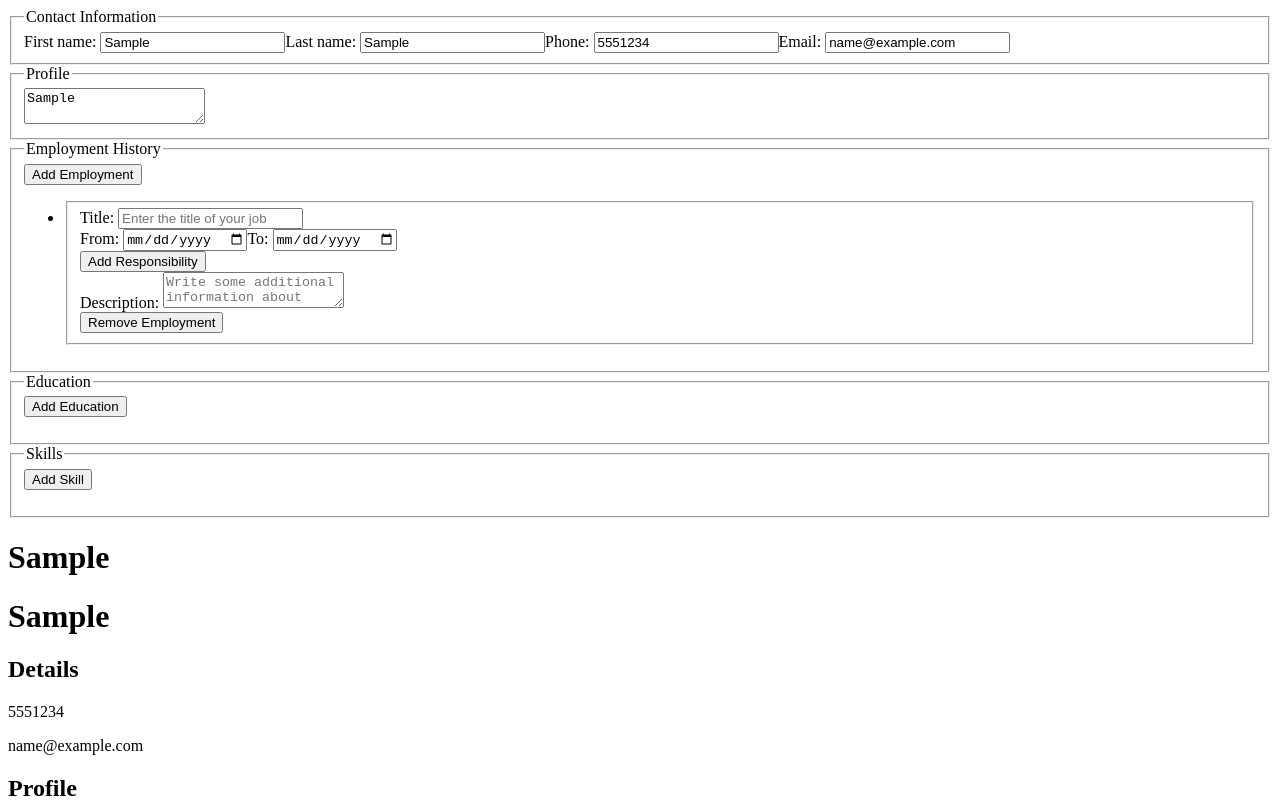
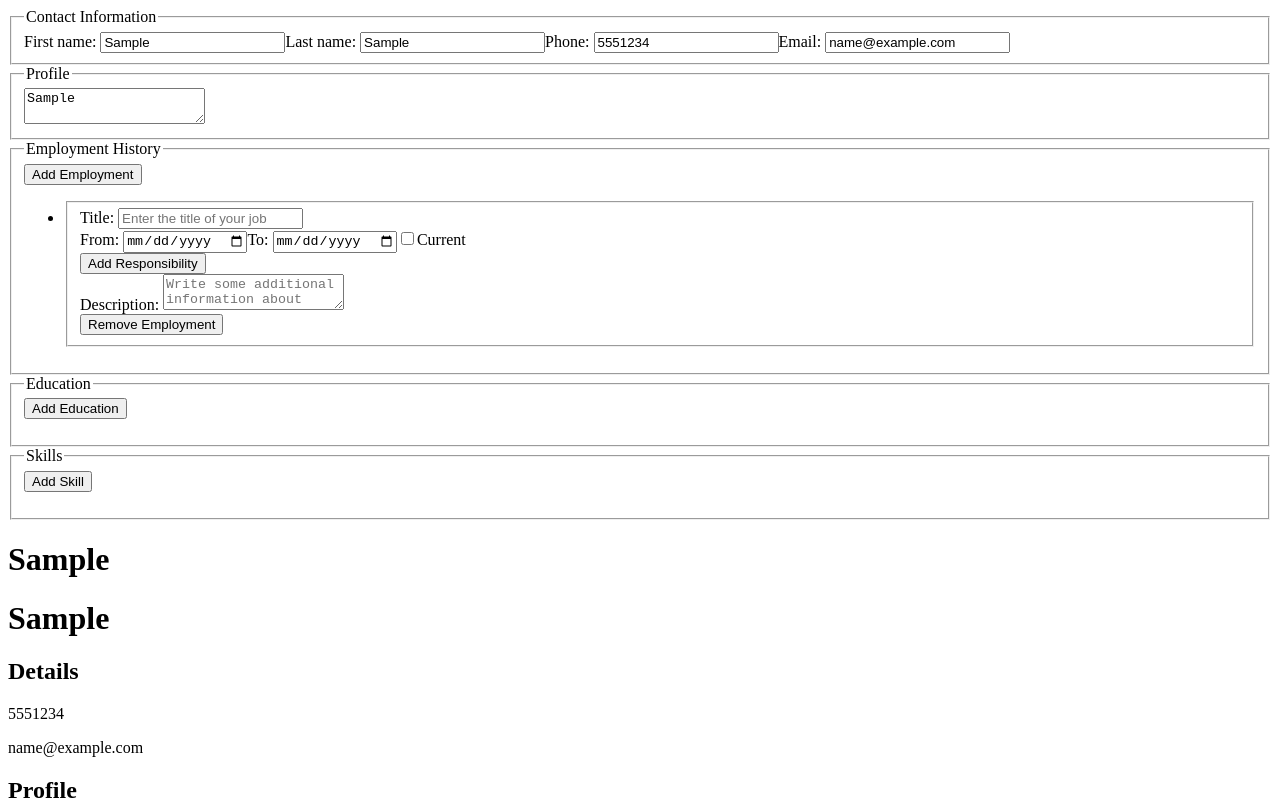
Before and after one commit to harshnugget/TOP-CV-Application, a React (Vite) app: page / in a window 1280 px wide. Both pictures are taken after typing "Sample", "Sample", "5551234", "name@example.com", "Sample" into the empty fields and a click on the button "Add Employment". Shown: the top 800 px of the page. Built offline with nearby package versions, Linux system fonts and the light colour scheme.

Commit message:
feat(EmploymentHistory.jsx, CV.jsx): Implemented "Current date" checkbox
- User can now select "Current" checkbox to replace toDate

```diff
--- a/src/components/CV.jsx
+++ b/src/components/CV.jsx
@@ -25,8 +25,9 @@ export default function CV({ contactInfo, profile, jobs, educations, skills }) {
                 <div className="job">
                   <h3>{job.title}</h3>
                   <p className="date">
-                    {job.fromDate} {job.fromDate && job.toDate && "-"}{" "}
-                    {job.toDate}
+                    {job.fromDate}{" "}
+                    {job.fromDate && (job.toDate || job.toCurrent) && "-"}{" "}
+                    {job.toCurrent ? "Current" : job.toDate}
                   </p>
                   <h4>
                     {job.responsibilities.length > 0 && "Responsibilities"}
--- a/src/components/Education.jsx
+++ b/src/components/Education.jsx
@@ -61,8 +61,8 @@ export default function Education({ educations, setEducations }) {
         title: "",
         fromDate: "",
         toDate: "",
+        description: "",
         grades: [],
-        description: "",
       },
     ]);
   }
--- a/src/components/EmploymentHistory.jsx
+++ b/src/components/EmploymentHistory.jsx
@@ -114,10 +114,21 @@ export default function EmploymentHistory({ jobs, setJobs }) {
                   <input
                     type="date"
                     value={job.toDate}
-                    onChange={(e) =>
-                      handleChange(job.id, "toDate", e.target.value)
-                    }
+                    disabled={job.toCurrent}
+                    onChange={(e) => {
+                      handleChange(job.id, "toDate", e.target.value);
+                    }}
                   />
+                </label>
+
+                <label>
+                  <input
+                    type="checkbox"
+                    onChange={(e) => {
+                      handleChange(job.id, "toCurrent", e.target.checked);
+                    }}
+                  />
+                  Current
                 </label>
               </div>
 
```
